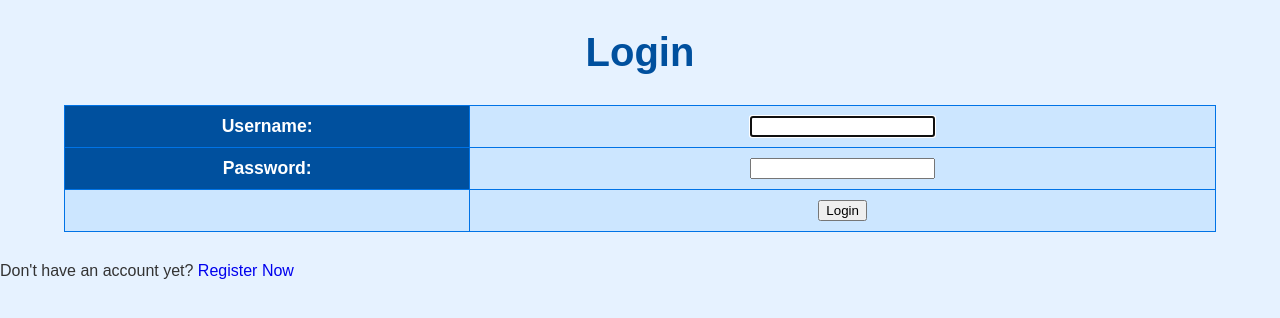
After one commit to KeiraDiaz/mental-health-tracker, a Django app: page /login/ in a window 1280 px wide. The commit adds this page. Shown: the top 318 px of the page. Run offline with Django 5.2, Linux system fonts and the light colour scheme.

Commit message:
Tutorial 3 check

```diff
--- a/main/models.py
+++ b/main/models.py
@@ -1,7 +1,9 @@
 import uuid
 from django.db import models
+from django.contrib.auth.models import User
 
 class MoodEntry(models.Model):
+    user = models.ForeignKey(User, on_delete=models.CASCADE)
     id = models.UUIDField(primary_key=True, default=uuid.uuid4, editable=False)  # add this line
     mood = models.CharField(max_length=255)
     time = models.DateField(auto_now_add=True)
--- /dev/null
+++ b/main/templates/login.html
@@ -0,0 +1,32 @@
+{% extends 'base.html' %}
+
+{% block meta %}
+<title>Login</title>
+{% endblock meta %}
+
+{% block content %}
+<div class="login">
+  <h1>Login</h1>
+
+  <form method="POST" action="">
+    {% csrf_token %}
+    <table>
+      {{ form.as_table }}
+      <tr>
+        <td></td>
+        <td><input class="btn login_btn" type="submit" value="Login" /></td>
+      </tr>
+    </table>
+  </form>
+
+  {% if messages %}
+  <ul>
+    {% for message in messages %}
+    <li>{{ message }}</li>
+    {% endfor %}
+  </ul>
+  {% endif %} Don't have an account yet?
+  <a href="{% url 'main:register' %}">Register Now</a>
+</div>
+
+{% endblock content %}
--- a/main/urls.py
+++ b/main/urls.py
@@ -1,5 +1,5 @@
 from django.urls import path
-from main.views import show_main, create_mood_entry, show_xml, show_json, show_xml_by_id, show_json_by_id
+from main.views import show_main, create_mood_entry, show_xml, show_json, show_xml_by_id, show_json_by_id,register,login_user,logout_user
 
 app_name = 'main'
 
@@ -10,4 +10,7 @@ urlpatterns = [
     path('json/', show_json, name='show_json'),
     path('xml/<str:id>/', show_xml_by_id, name='show_xml_by_id'),
     path('json/<str:id>/', show_json_by_id, name='show_json_by_id'),
+    path('register/', register, name='register'),
+    path('login/', login_user, name='login'),
+    path('logout/', logout_user, name='logout'),
 ]
--- a/main/views.py
+++ b/main/views.py
@@ -1,17 +1,28 @@
+from django.contrib.auth.forms import UserCreationForm
+from django.contrib import messages
+from django.contrib.auth.forms import UserCreationForm, AuthenticationForm
+from django.contrib.auth import authenticate, login, logout
 from django.shortcuts import render, redirect
 from main.forms import MoodEntryForm
 from main.models import MoodEntry
 from django.http import HttpResponse
 from django.core import serializers
+import datetime
+from django.http import HttpResponseRedirect
+from django.urls import reverse
+from django.contrib.auth.decorators import login_required
 
+
+@login_required(login_url='/login')
 def show_main(request):
     mood_entries = MoodEntry.objects.all()
 
     context = {
-        'name': 'Pak Bepe',
-        'class': 'PBP KKI',
+        'name': request.user.username,
+        'class': 'PBP D',
         'npm': '2306123456',
-        'mood_entries': mood_entries
+        'mood_entries': mood_entries,
+        'last_login': request.COOKIES['last_login'],
     }
 
     return render(request, "main.html", context)
@@ -21,7 +32,9 @@ def create_mood_entry(request):
     form = MoodEntryForm(request.POST or None)
 
     if form.is_valid() and request.method == "POST":
-        form.save()
+        mood_entry = form.save(commit=False)
+        mood_entry.user = request.user
+        mood_entry.save()
         return redirect('main:show_main')
 
     context = {'form': form}
@@ -43,3 +56,39 @@ def show_xml_by_id(request, id):
 def show_json_by_id(request, id):
     data = MoodEntry.objects.filter(pk=id)
     return HttpResponse(serializers.serialize("json", data), content_type="application/json")
+
+def register(request):
+    form = UserCreationForm()
+
+    if request.method == "POST":
+        form = UserCreationForm(request.POST)
+        if form.is_valid():
+            form.save()
+            messages.success(request, 'Your account has been successfully created!')
+            return redirect('main:login')
+    context = {'form':form}
+    return render(request, 'register.html', context)
+
+
+def login_user(request):
+   if request.method == 'POST':
+      form = AuthenticationForm(data=request.POST)
+
+      if form.is_valid():
+            user = form.get_user()
+            if user is not None:
+                login(request, user)
+                response = HttpResponseRedirect(reverse("main:show_main"))
+                response.set_cookie('last_login', str(datetime.datetime.now()))
+                return response
+
+   else:
+      form = AuthenticationForm(request)
+   context = {'form': form}
+   return render(request, 'login.html', context)
+
+def logout_user(request):
+    logout(request)
+    response = HttpResponseRedirect(reverse('main:login'))
+    response.delete_cookie('last_login')
+    return response
--- a/mental_health_tracker/settings.py
+++ b/mental_health_tracker/settings.py
@@ -11,6 +11,7 @@ https://docs.djangoproject.com/en/5.0/ref/settings/
 """
 
 from pathlib import Path
+import os
 
 # Build paths inside the project like this: BASE_DIR / 'subdir'.
 BASE_DIR = Path(__file__).resolve().parent.parent
@@ -23,7 +24,8 @@ BASE_DIR = Path(__file__).resolve().parent.parent
 SECRET_KEY = 'django-insecure-)0l^qj*4!)r39^__5dn8fen7+j(zi*6&e3-5(r8t%5r18ry@29'
 
 # SECURITY WARNING: don't run with debug turned on in production!
-DEBUG = True
+PRODUCTION = os.getenv("PRODUCTION", False)
+DEBUG = not PRODUCTION
 
 ALLOWED_HOSTS = ["localhost", "127.0.0.1", "http://pbp.cs.ui.ac.id/keira-diaz/mentalhealthtracker", "keira-diaz-mentalhealthtracker.pbp.cs.ui.ac.id"]
 
--- a/templates/base.html
+++ b/templates/base.html
@@ -10,4 +10,85 @@
   <body>
     {% block content %} {% endblock content %}
   </body>
+  <style>
+    /* Base Styles */
+body {
+    font-family: 'Arial', sans-serif;
+    background-color: #e6f2ff; /* Light blue background */
+    color: #333;
+    margin: 0;
+    padding: 0;
+}
+
+h1 {
+    color: #00509e; /* Deep blue for the main heading */
+    text-align: center;
+    margin-top: 30px;
+    font-size: 2.5em;
+}
+
+h5 {
+    color: #0073e6; /* Bright blue for subheadings */
+    font-size: 1.2em;
+    margin-left: 20px;
+}
+
+p {
+    font-size: 1.1em;
+    margin-left: 20px;
+    color: #333;
+}
+
+table {
+    width: 90%;
+    margin: 30px auto;
+    border-collapse: collapse;
+}
+
+table, th, td {
+    border: 1px solid #0073e6; /* Border for table */
+}
+
+th {
+    background-color: #00509e;
+    color: #fff;
+    padding: 10px;
+    font-size: 1.1em;
+}
+
+td {
+    padding: 10px;
+    text-align: center;
+    background-color: #cce6ff; /* Light blue table cells */
+}
+
+button {
+    display: inline-block;
+    margin: 10px 20px;
+    padding: 10px 20px;
+    background-color: #0073e6; /* Button color */
+    color: white;
+    border: none;
+    border-radius: 5px;
+    font-size: 1.1em;
+    cursor: pointer;
+    transition: background-color 0.3s ease;
+}
+
+button:hover {
+    background-color: #00509e; /* Darker blue on hover */
+}
+
+a {
+    text-decoration: none;
+}
+
+/* Footer Section */
+h5:last-of-type {
+    text-align: center;
+    margin-top: 20px;
+    color: #0073e6;
+}
+
+  </style>
 </html>
```
Also changed, not shown: main/templates/main.html (+11 -0 lines), main/templates/register.html (added, +30 -0 lines), main/migrations/0003_moodentry_user.py (added).
